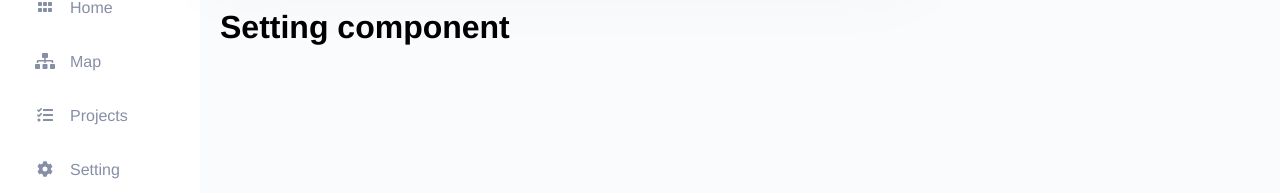
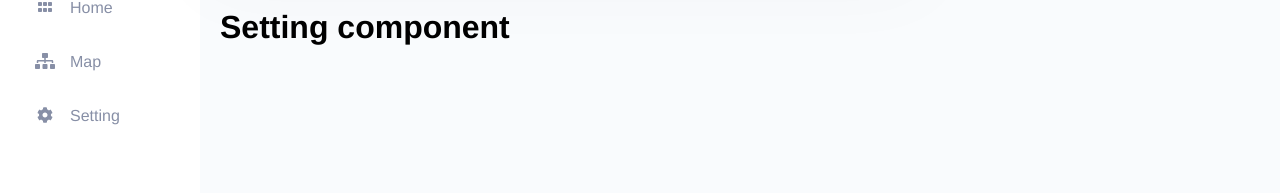
Before and after one commit to sengeiou/blog-1, a Vue app: page /setting in a window 1280 px wide. Shown: the part 131-324 px from the top of the page. Built offline with nearby package versions, Linux system fonts and the light colour scheme.

Commit message:
新增gitbook测试

```diff
--- a/src/components/header/Header.vue
+++ b/src/components/header/Header.vue
@@ -9,10 +9,9 @@
         type="text"
         placeholder=" Google Search"
         @keydown.enter="jump"
-        onfocusout="this.value = ''"
     >
     <div class="container">
-      <div class="icon search" @click="jump"><font-awesome-icon icon="search" /></div>
+      <div class="icon search"><font-awesome-icon icon="search" @click="jump"/></div>
       <a class="link link-bilibili" href="https://www.bilibili.com/" target="_blank"><img class="web bilibili" src="https://www.bilibili.com/favicon.ico?v=1" alt="bilibili"></a>
       <a class="link link-github" href="https://github.com/" target="_blank"><img class="web github" src="https://github.githubassets.com/favicons/favicon.svg" alt="github"></a>
       <div class="text content">Hello, Ichwu</div>
@@ -38,17 +37,15 @@ import { ref } from "vue"
 export default {
   name: "Header",
   setup() {
-    function jump() {
-      let searchval = document.getElementById('search').value;
-      if(searchval !== '')
-        window.open('https://www.google.com/search?q='+searchval);
-    }
     let show = ref(false)
 
-    function say() {
-      console.log("Hello")
+    function jump() {
+      let searchEl = document.getElementById('search');
+      if(searchEl.value !== '')  window.open('https://www.google.com/search?q='+searchEl.value);
+      searchEl.value = ''
     }
-    return { jump, say, show }
+
+    return { show, jump }
   }
 }
 </script>
@@ -120,6 +117,9 @@ export default {
   position: relative;
   right: calc(22px + 20px);
 }
+.search:hover {
+  cursor: pointer;
+}
 .user-wrapper {
   width: 40px;
   height: 40px;
--- a/src/components/navbar/Navbar.vue
+++ b/src/components/navbar/Navbar.vue
@@ -14,12 +14,6 @@
         <router-link to="/map">
           <div class="icon"><font-awesome-icon icon="sitemap" /></div>
           <div class="text">Map</div>
-        </router-link>
-      </li>
-      <li>
-        <router-link to="/demo">
-          <div class="icon"><font-awesome-icon icon="tasks" /></div>
-          <div class="text">Projects</div>
         </router-link>
       </li>
       <li>
--- a/src/router/index.js
+++ b/src/router/index.js
@@ -35,10 +35,6 @@ const routes = [
                 component: Map
             },
             {
-                path: 'demo',
-                redirect: 'projects',
-            },
-            {
                 path: 'setting',
                 component: Setting
             }
```
Also changed, not shown: src/assets/gitbook.json (+1 -1 lines).
